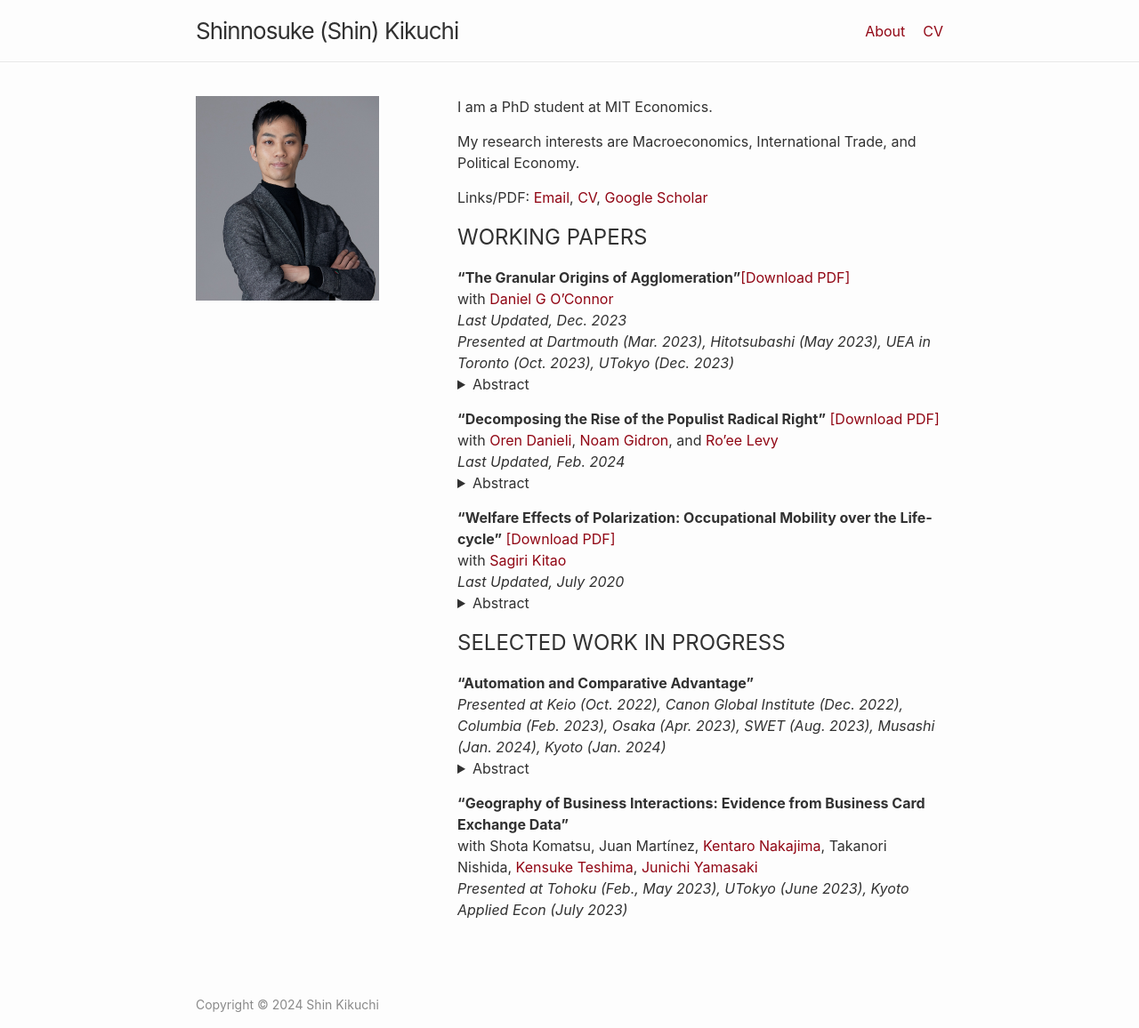
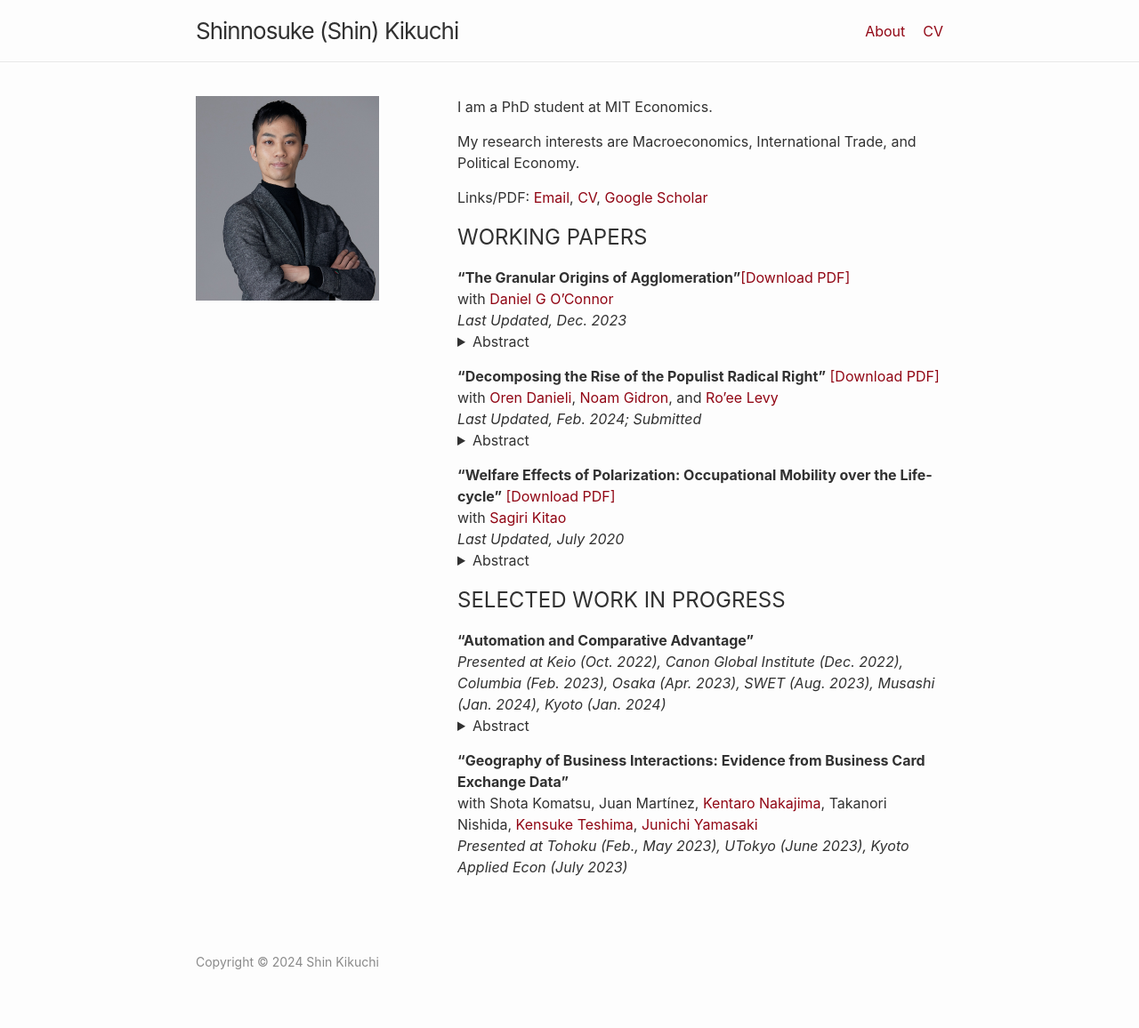
Before and after one commit to shinnkikuchi/shinnkikuchi.github.io, a Jekyll site: the page built from index.md, in a window 1280 px wide. Shown: the whole page at 89% size. Built offline with Jekyll 4.4.1, drawn with Linux system fonts in a browser that asks for light colours; after the commit the page ends 1108 px from its top, so only the background shows below that.

Commit message:
Update index.md

```diff
--- a/index.md
+++ b/index.md
@@ -17,17 +17,16 @@
 **"The Granular Origins of Agglomeration"**<a href="/files/research/KIKUCHI-OCONNOR-granular-spatial.pdf" target="_blank">[Download PDF]</a><br>
 with  <a href="https://www.danielgoconnor.com" target="_blank">Daniel G O'Connor</a><br>
 *Last Updated, Dec. 2023* <br>
-*Presented at Dartmouth (Mar. 2023), Hitotsubashi (May 2023), UEA in Toronto (Oct. 2023), UTokyo (Dec. 2023)*<br>
 <details style="margin-bottom: 15px; margin-top: -15px">
 	<summary>Abstract</summary>
-	A few large firms dominate many local labor markets. This leaves workers vulnerable to firm-specific shocks. If one firm has a bad productivity shock in a small market, workers will be stuck with that unproductive employer, while in a large labor market, workers can move to another firm. Building on that insight, we present a model of local labor markets with a finite number of firms subject to idiosyncratic shocks. We show that there are increasing returns to scale which disappear as the number of firms goes to infinity. We also show that there can be under-entry of firms, especially in small markets. We then test the main mechanism in Japanese administrative data. We first confirm that payroll is less volatile in larger, less concentrated local labor markets. We also show that establishments with larger payroll shares respond less in adjusting employment to a demand shock. Finally, we propose a quantitative, granular model of economic geography with free entry of firms and costly mobility of workers across sectors and commuting zones that could be used to quantify the mechanism and do counterfactuals.
+	A few large firms dominate many local labor markets. This leaves workers vulnerable to firm-specific shocks. If one firm has a bad productivity shock in a small market, workers will be stuck with that unproductive employer, while in a large labor market, workers can move to another firm. Building on that insight, we present a model of local labor markets with a finite number of firms subject to idiosyncratic shocks. We show that there are increasing returns to scale which disappear as the number of firms goes to infinity. We also show that there can be under-entry of firms, especially in small markets. We then test the main mechanism in Japanese administrative data. We first confirm that payroll is less volatile in larger, less concentrated local labor markets. We also show that establishments with larger payroll shares adjust their employment less in response to a demand shock. Finally, we propose a quantitative, granular model of economic geography with free entry of firms and costly mobility of workers across sectors and commuting zones that we use to quantify the mechanism and do counterfactuals.
 </details>
 
 **"Decomposing the Rise of the Populist Radical Right"** <a href="/files/research/DGKL-Populism.pdf" target="_blank">[Download PDF]</a><br>
 with <a href="https://www.orendanieli.com/home" target="_blank">Oren Danieli</a>,
 <a href="https://scholar.harvard.edu/gidron/home" target="_blank">Noam Gidron</a>,
 and <a href="https://www.roeelevy.com/" target="_blank">Ro'ee Levy</a><br>
-*Last Updated, Feb. 2024* <br>
+*Last Updated, Feb. 2024; Submitted* <br>
 <details style="margin-bottom: 15px; margin-top: -15px">
 	<summary>Abstract</summary>
 	Support for populist radical right parties in Europe has dramatically increased in recent years. We decompose the rise of these parties from 2005 to 2020 into four components: shifts in party positions, changes in voter attributes (opinions and demographics), changes in voter priorities, and a residual. We merge two wide datasets on party positions and voter attributes and estimate voter priorities using a probabilistic voting model. We find that shifts in party positions and changes in voter attributes do not play a major role in the recent success of populist radical right parties. Instead, the primary driver behind their electoral success lies in voters’ changing priorities. Particularly, voters are less likely to decide which party to support based on parties’ economic positions. Rather, voters—mainly older, non-unionized, low-educated men—increasingly prioritize nativist cultural positions. This allows populist radical right parties to tap into a preexisting reservoir of culturally conservative voters. Using the same datasets, we provide a set of reduced-form evidence supporting our results. First, while parties’ positions have changed, these changes are not consistent with the main supply-side hypothesis for populist support. Second, on aggregate, voters have not adopted populist right-wing opinions. Third, voters are more likely to self-identify ideologically based on their cultural rather than their economic opinions.
```
